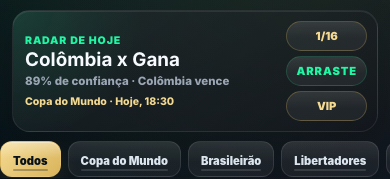
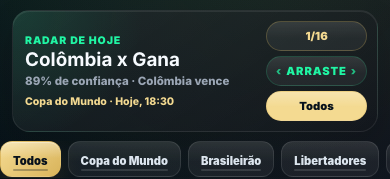
Before and after one commit to duqueroleta/DuqueSports-Codex, a React (Vite) app: page / in a window 390 px wide. Shown: the part 446-625 px from the top of the page. Built offline with nearby package versions, Linux system fonts and the light colour scheme; no server answers.

Commit message:
style(mobile): refine carousel navigation header

```diff
--- a/src/components/matches/MobileCarouselHeader.jsx
+++ b/src/components/matches/MobileCarouselHeader.jsx
@@ -25,7 +25,7 @@ function MobileCarouselHeader({ activeIndex, match, matchCount }) {
       <div className="mobile-carousel-header-actions">
         <strong>{currentPosition}/{matchCount}</strong>
         <span>Arraste</span>
-        <Link to="/lista-vip">VIP</Link>
+        <Link to="/jogos">Todos</Link>
       </div>
     </header>
   );
--- a/src/styles/mobile-carousel-header.css
+++ b/src/styles/mobile-carousel-header.css
@@ -105,8 +105,26 @@
     color: var(--color-neon);
   }
 
+  .mobile-carousel-header-actions span::before,
+  .mobile-carousel-header-actions span::after {
+    opacity: 0.72;
+  }
+
+  .mobile-carousel-header-actions span::before {
+    content: "‹";
+    margin-right: 4px;
+  }
+
+  .mobile-carousel-header-actions span::after {
+    content: "›";
+    margin-left: 4px;
+  }
+
   .mobile-carousel-header-actions a {
     border-color: rgba(217, 180, 91, 0.28);
-    color: var(--color-gold-soft);
+    color: #07111c;
+    background:
+      linear-gradient(180deg, rgba(255, 255, 255, 0.26), transparent 54%),
+      var(--color-gold-soft);
   }
 }
```
